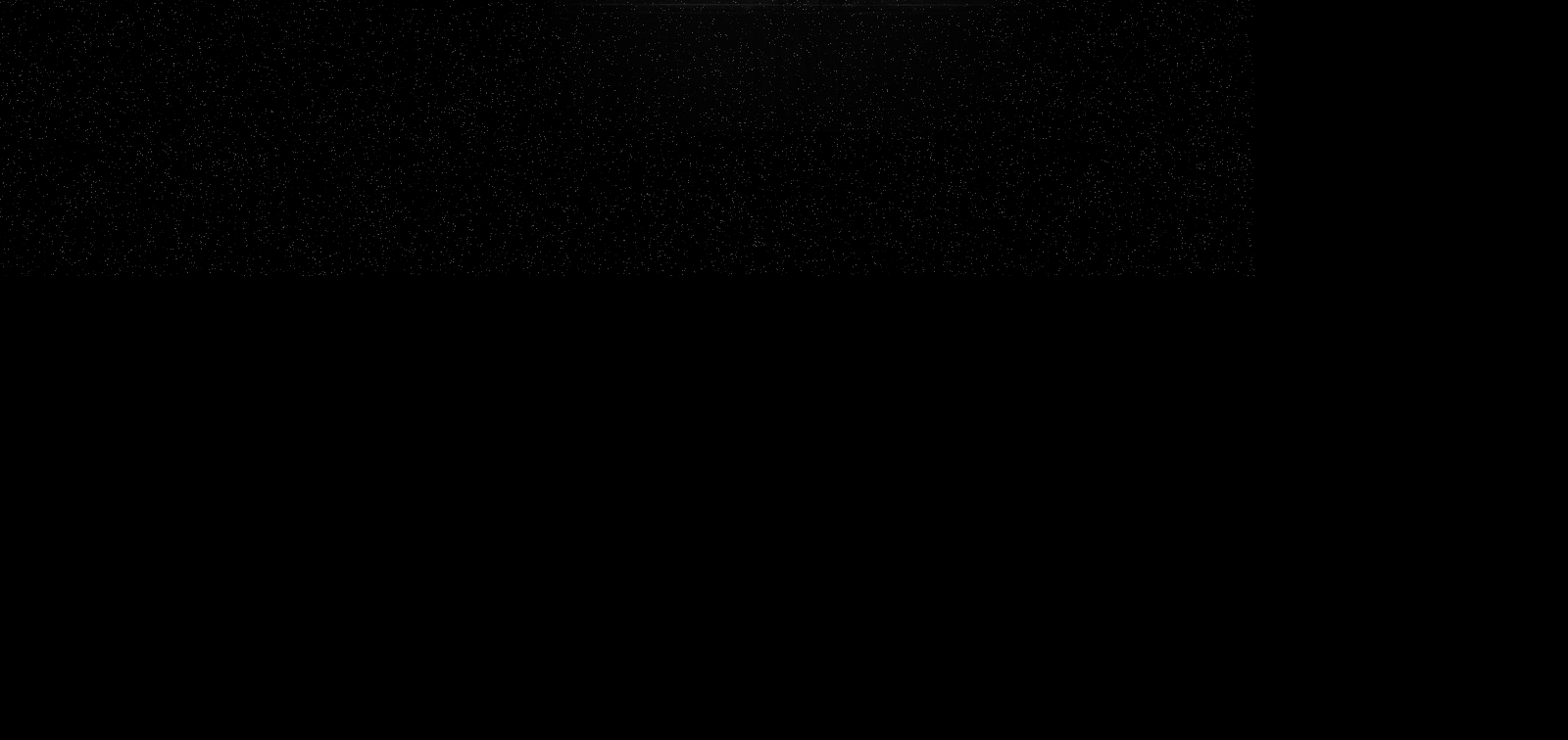
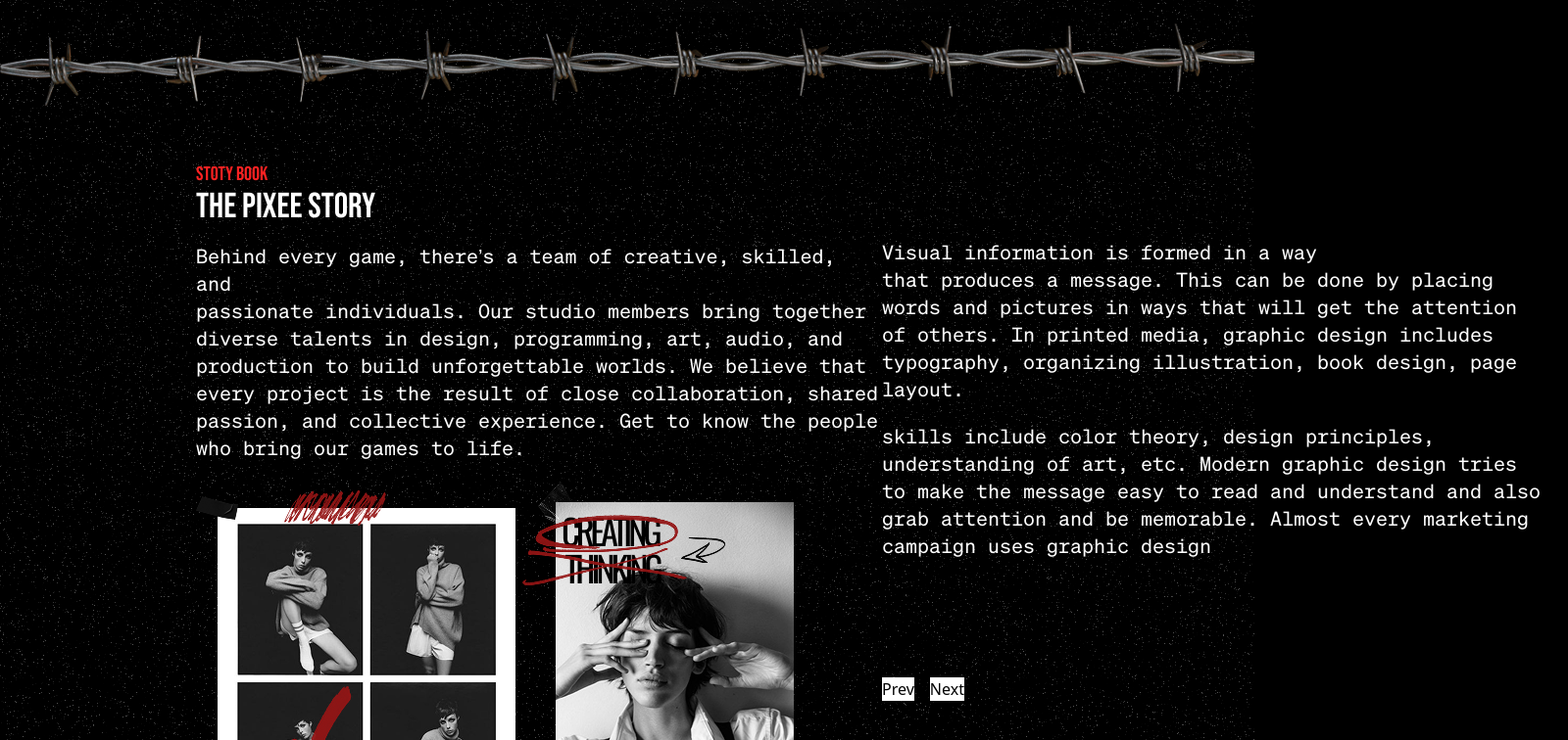
Before and after one commit to Pixee-Game-Studio/pixee-website, a React (Create React App) app: page / in a window 1280 px wide. Shown: the part 3456-4212 px from the top of the page at 98% size, 1600 px wide, since content can reach past the window. Before the commit the page ends 3738 px from the top, so only its background shows below. Built offline with nearby package versions, Linux system fonts and the light colour scheme.

Commit message:
[build]: created contact section

```diff
--- a/src/App.js
+++ b/src/App.js
@@ -5,6 +5,7 @@ import Footer from './components/Footer/Footer'
 import Home from "./pages/Home";
 import Studio from './pages/Studio'
 import Games from './pages/Games'
+import Contact from './pages/Contact'
 import BarbWarn from './assets/Images/barb-warn.png'
 import { Routes, Route } from "react-router-dom";
 import LongAway from "./pages/Games/LongAway";
@@ -21,11 +22,13 @@ function App() {
           <Studio />
           <img src={BarbWarn} className="w-full py-10" />
           <Games />
-            <Routes>
+          <Routes>
             <Route path="/" element={<LongAway />} />
             <Route path="/thelastofus" element={<TheLastOfUs />} />
             <Route path="/reddead" element={<RedDead />} />
           </Routes>
+          <img src={BarbWarn} className="w-full pb-10" />
+          <Contact />
         </div>
         <Footer />
       </div>
--- a/src/pages/Contact.js
+++ b/src/pages/Contact.js
@@ -1,7 +1,123 @@
 import React from 'react'
+import memberImg from '../assets/Images/member-img.png'
+import { useRef } from 'react';
+import { Swiper, SwiperSlide } from 'swiper/react';
+import { Navigation, Pagination, Autoplay } from 'swiper/modules';
 
 export default function Contact() {
+
+  const prevRef = useRef(null);
+  const nextRef = useRef(null);
+  const swiperRef = useRef(null);
+
   return (
-    <div>Contact</div>
+    <>
+      <div className='flex px-[200px] justify-between'>
+        <div className='flex flex-col w-full'>
+          <div>
+            <div>
+              <p className='font-BebasNeueRegular text-secondery-color text-xl'>STOTY BOOK</p>
+              <h2 className='font-BebasNeueRegular text-white text-4xl'>THE PIXEE STORY</h2>
+            </div>
+            <p className='text-white text-xl mt-4 mb-5 font-TestSohneMono'>Behind every game, there’s a team of creative, skilled, and <br /> passionate individuals. Our studio members bring together <br /> diverse talents in design, programming, art, audio, and <br /> production to build unforgettable worlds. We believe that <br /> every project is the result of close collaboration, shared <br /> passion, and collective experience. Get to know the people <br /> who bring our games to life.</p>
+          </div>
+          <Swiper
+            modules={[Navigation, Pagination, Autoplay]}
+            spaceBetween={30}
+            onSwiper={(swiper) => (swiperRef.current = swiper)}
+            slidesPerView={1}
+            loop={true}
+            className='w-[700px]'
+            navigation={{
+              prevEl: prevRef.current,
+              nextEl: nextRef.current,
+            }}
+            onInit={(swiper) => {
+              swiper.params.navigation.prevEl = prevRef.current;
+              swiper.params.navigation.nextEl = nextRef.current;
+              swiper.navigation.init();
+              swiper.navigation.update();
+            }}
+            allowTouchMove= {false}
+            autoplay={{
+              delay: 5000,
+              disableOnInteraction: false,
+            }}
+            >
+              <SwiperSlide>
+                <div>
+                  <img src={memberImg} />
+                </div>
+              </SwiperSlide>
+             <SwiperSlide>
+                <div>
+                  <img src={memberImg} />
+                </div>
+              </SwiperSlide>
+              <SwiperSlide>
+                <div>
+                  <img src={memberImg} />
+                </div>
+              </SwiperSlide>
+          </Swiper>
+        </div>
+        <div className='w-[700px] mt-16'>
+        <Swiper
+          modules={[Navigation, Pagination, Autoplay]}
+          onSwiper={(swiper) => (swiperRef.current = swiper)}
+          spaceBetween={30}
+          slidesPerView={1}
+          loop={true}
+          allowTouchMove= {false}
+          navigation={{
+            prevEl: prevRef.current,
+            nextEl: nextRef.current,
+          }}
+          onInit={(swiper) => {
+            swiper.params.navigation.prevEl = prevRef.current;
+            swiper.params.navigation.nextEl = nextRef.current;
+            swiper.navigation.init();
+            swiper.navigation.update();
+          }}
+          autoplay={{
+            delay: 5000,
+            disableOnInteraction: false,
+          }}
+        >
+          <SwiperSlide>
+            <div>
+              <p className='text-white text-xl  mt-4 mb-5 font-TestSohneMono'>
+                Graphic design is a practical art that helps in <br /> communication. Visual information is formed in a way <br /> that produces a message. This can be done by placing <br /> words and pictures in ways that will get the attention <br /> of others. In printed media, graphic design includes <br /> typography, organizing illustration, book design, page <br /> layout.
+              </p>
+              <p className='text-white text-xl  mt-4 mb-5 font-TestSohneMono'>
+                Graphic design can be done in different media. These <br /> include paper, video, labels, and web sites. Their <br /> skills include color theory, design principles, <br /> understanding of art, etc. Modern graphic design tries <br /> to make the message easy to read and understand and also <br /> grab attention and be memorable. Almost every marketing <br /> campaign uses graphic design
+              </p>
+            </div>
+          </SwiperSlide>
+          <SwiperSlide>
+            <div>
+              <p className='text-white text-xl  mt-4 mb-5 font-TestSohneMono'>
+                Visual information is formed in a way <br /> that produces a message. This can be done by placing <br /> words and pictures in ways that will get the attention <br /> of others. In printed media, graphic design includes <br /> typography, organizing illustration, book design, page <br /> layout.
+              </p>
+              <p className='text-white text-xl  mt-4 mb-5 font-TestSohneMono'>
+                skills include color theory, design principles, <br /> understanding of art, etc. Modern graphic design tries <br /> to make the message easy to read and understand and also <br /> grab attention and be memorable. Almost every marketing <br /> campaign uses graphic design
+              </p>
+            </div>
+          </SwiperSlide>
+          <SwiperSlide>
+            <div>
+              <p className='text-white text-xl  mt-4 mb-5 font-TestSohneMono'>
+                Graphic design is a practical art that helps in <br /> communication. Visual information is formed in a way <br /> that produces a message. This can be done by placing <br /> words and pictures in ways that will get the attention <br /> of others. In printed media, graphic design includes <br /> typography, organizing illustration, book design, page <br /> layout.
+              </p>
+            </div>
+          </SwiperSlide>
+        </Swiper>
+        <div className="mt-4 flex gap-4">
+          <button className='bg-white' onClick={() => swiperRef.current.slidePrev()}>Prev</button>
+          <button className='bg-white' onClick={() => swiperRef.current.slideNext()}>Next</button>
+        </div>
+        </div>
+      </div>
+    </>
   )
 }
--- a/src/pages/Games/LongAway.js
+++ b/src/pages/Games/LongAway.js
@@ -100,7 +100,7 @@ export default function LongAway() {
           <img src={BookImage} />
         </div>
       </div>
-      <div className='h-[100vh] flex items-center relative justify-between px-[200px]'>
+      <div className='flex items-center relative justify-between px-[200px]'>
         <div>
           <h1 className='font-BebasNeueRegular text-4xl text-white'>PIXEE ORGINAL SOUND TRACK</h1>
           <p className='text-xl mt-4 text-text-color font-IMBPlex'>Music Composed And Produced By Kamyab</p>
```
Also changed, not shown: src/assets/Images/member-img.png (added).
